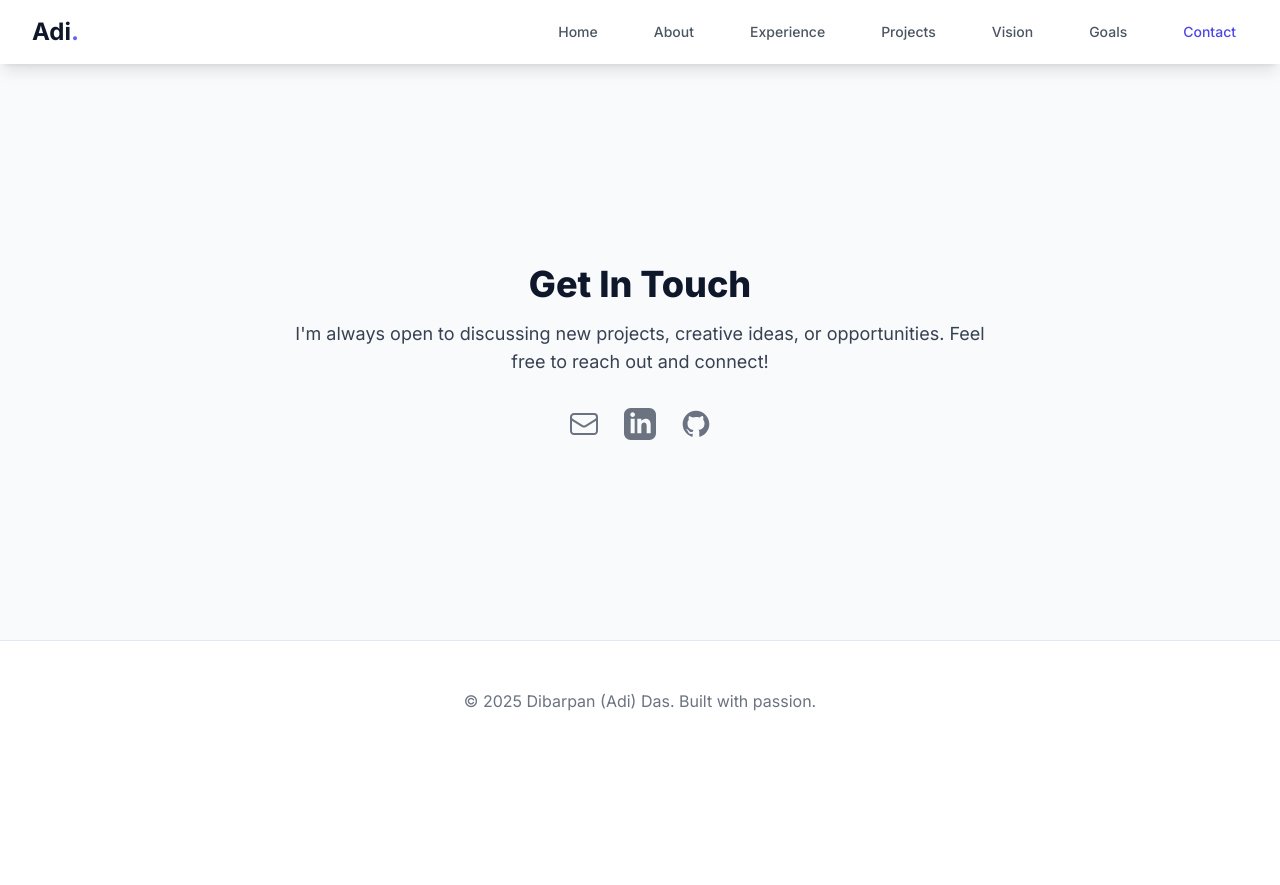
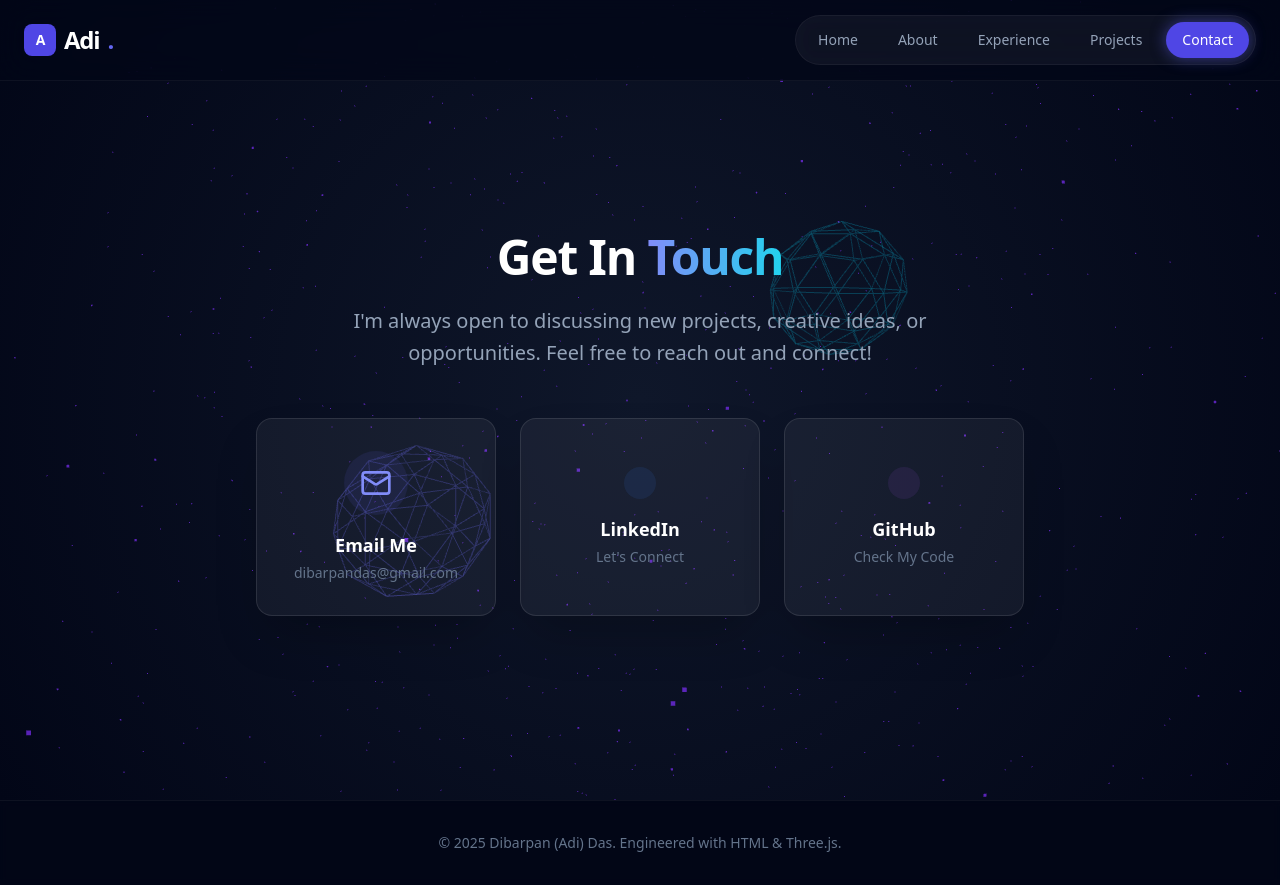
Before and after one commit to DibarpanDAS/Dibarpan-Das, a plain HTML site: page contact.html in a window 1280 px wide. Before the commit the page ends 800 px from the top, so only its background shows below. Drawn offline with nearby package versions, Linux system fonts and the light colour scheme; animation ran at ten frames a second.

Commit message:
test
test

```diff
--- a/contact.html
+++ b/contact.html
@@ -1,206 +1,245 @@
 <!DOCTYPE html>
-<html lang="en" class="scroll-smooth">
+<html lang="en">
 <head>
     <meta charset="UTF-8">
     <meta name="viewport" content="width=device-width, initial-scale=1.0">
     <title>Contact | Dibarpan (Adi) Das</title>
-    <!-- Tailwind CSS CDN -->
+
+    <!-- 1. Load Tailwind CSS (Styling) -->
     <script src="https://cdn.tailwindcss.com"></script>
-    <!-- Google Font: Inter -->
-    <link rel="preconnect" href="https://fonts.googleapis.com">
-    <link rel="preconnect" href="https://fonts.gstatic.com" crossorigin>
-    <link href="https://fonts.googleapis.com/css2?family=Inter:wght@400;500;600;700;800&display=swap" rel="stylesheet">
+
+    <!-- 2. Load Lucide Icons -->
+    <script src="https://unpkg.com/lucide@latest"></script>
+
+    <!-- 3. Load Three.js (3D Effects) -->
+    <script src="https://cdnjs.cloudflare.com/ajax/libs/three.js/r128/three.min.js"></script>
 
     <style>
-        /* Base styles */
-        body {
-            font-family: 'Inter', sans-serif;
-            background-color: #FFFFFF; /* white */
-            color: #1E293B; /* slate-800 */
+        /* Custom Animations */
+        @keyframes fadeInUp {
+            from { opacity: 0; transform: translateY(20px); }
+            to { opacity: 1; transform: translateY(0); }
+        }
+        .animate-fade-in-up {
+            animation: fadeInUp 0.6s cubic-bezier(0.16, 1, 0.3, 1) forwards;
         }
 
-        /* Custom scrollbar */
-        ::-webkit-scrollbar {
-            width: 8px;
-        }
-        ::-webkit-scrollbar-track {
-            background: #E2E8F0; /* slate-200 */
-        }
-        ::-webkit-scrollbar-thumb {
-            background: #6366F1; /* indigo-500 */
-            border-radius: 4px;
-        }
-        ::-webkit-scrollbar-thumb:hover {
-            background: #4F46E5; /* indigo-600 */
+        /* 3D Tilt Effect Class */
+        .tilt-card {
+            transition: transform 0.1s ease-out;
+            transform-style: preserve-3d;
         }
 
-        /* Gradient Text */
-        .text-gradient {
-            background: linear-gradient(to right, #a5b4fc, #6366f1); /* indigo-300 to indigo-500 */
-            -webkit-background-clip: text;
-            -webkit-text-fill-color: transparent;
-            background-clip: text;
-            text-fill-color: transparent;
-        }
+        /* Smooth Scroll */
+        html { scroll-behavior: smooth; }
 
-        /* Scroll Reveal Animation */
-        .reveal {
-            opacity: 0;
-            transform: translateY(30px);
-            transition: opacity 0.6s ease-out, transform 0.6s ease-out;
-            will-change: opacity, transform;
-        }
-        .reveal.active {
-            opacity: 1;
-            transform: translateY(0);
-        }
+        /* Hide scrollbar for cleaner look */
+        ::-webkit-scrollbar { width: 8px; }
+        ::-webkit-scrollbar-track { background: #020617; }
+        ::-webkit-scrollbar-thumb { background: #4f46e5; border-radius: 4px; }
     </style>
 </head>
-<body class="antialiased overflow-x-hidden">
+<body class="bg-[#020617] text-slate-200 font-sans overflow-x-hidden selection:bg-indigo-500/30">
 
-    <!-- Header / Navigation -->
-    <header class="sticky top-0 z-50 w-full bg-white/80 backdrop-blur-md shadow-lg">
-        <nav class="max-w-7xl mx-auto px-4 sm:px-6 lg:px-8">
-            <div class="flex justify-between items-center h-16">
-                <!-- Logo/Name -->
-                <div class="flex-shrink-0">
-                    <a href="index.html" class="text-2xl font-bold text-slate-900">
+    <!-- 3D Background Container -->
+    <div id="canvas-container" class="fixed inset-0 z-0 pointer-events-none" style="background: radial-gradient(circle at center, #0f172a 0%, #020617 100%);"></div>
+
+    <!-- Navigation -->
+    <nav class="fixed top-0 left-0 right-0 z-50 backdrop-blur-lg bg-[#020617]/70 border-b border-white/5">
+        <div class="max-w-7xl mx-auto px-6 h-20 flex items-center justify-between">
+            <!-- Logo -->
+            <a href="index.html" class="text-2xl font-extrabold text-white cursor-pointer tracking-tighter flex items-center gap-2 group">
+                <div class="w-8 h-8 rounded-lg bg-indigo-600 flex items-center justify-center group-hover:rotate-12 transition-transform">
+                    <span class="text-white text-sm">A</span>
+                </div>
                 Adi<span class="text-indigo-500">.</span>
             </a>
-                </div>
 
             <!-- Desktop Menu -->
-                <div class="hidden md:flex md:items-center md:space-x-8">
-                    <a href="index.html" class="text-gray-600 hover:text-indigo-600 px-3 py-2 rounded-md text-sm font-medium transition duration-150">Home</a>
-                    <a href="about.html" class="text-gray-600 hover:text-indigo-600 px-3 py-2 rounded-md text-sm font-medium transition duration-150">About</a>
-                    <a href="experience.html" class="text-gray-600 hover:text-indigo-600 px-3 py-2 rounded-md text-sm font-medium transition duration-150">Experience</a>
-                    <a href="projects.html" class="text-gray-600 hover:text-indigo-600 px-3 py-2 rounded-md text-sm font-medium transition duration-150">Projects</a>
-                    <a href="vision.html" class="text-gray-600 hover:text-indigo-600 px-3 py-2 rounded-md text-sm font-medium transition duration-150">Vision</a>
-                    <a href="goals.html" class="text-gray-600 hover:text-indigo-600 px-3 py-2 rounded-md text-sm font-medium transition duration-150">Goals</a>
-                    <a href="contact.html" class="text-indigo-600 px-3 py-2 rounded-md text-sm font-medium transition duration-150" aria-current="page">Contact</a>
+            <div class="hidden md:flex items-center gap-2 bg-white/5 p-1.5 rounded-full border border-white/5 backdrop-blur-md">
+                <a href="index.html" class="nav-btn px-4 py-2 rounded-full text-sm font-medium text-slate-400 hover:text-white hover:bg-white/5 transition-all">Home</a>
+                <a href="about.html" class="nav-btn px-4 py-2 rounded-full text-sm font-medium text-slate-400 hover:text-white hover:bg-white/5 transition-all">About</a>
+                <a href="experience.html" class="nav-btn px-4 py-2 rounded-full text-sm font-medium text-slate-400 hover:text-white hover:bg-white/5 transition-all">Experience</a>
+                <a href="projects.html" class="nav-btn px-4 py-2 rounded-full text-sm font-medium text-slate-400 hover:text-white hover:bg-white/5 transition-all">Projects</a>
+                <a href="contact.html" class="nav-btn px-4 py-2 rounded-full text-sm font-medium bg-indigo-600 text-white shadow-[0_0_15px_rgba(99,102,241,0.5)] hover:bg-indigo-700 transition-all">Contact</a>
             </div>
 
             <!-- Mobile Menu Button -->
-                <div class="md:hidden flex items-center">
-                    <button id="menu-toggle" type="button" class="inline-flex items-center justify-center p-2 rounded-md text-gray-500 hover:text-slate-900 hover:bg-gray-100 focus:outline-none focus:ring-2 focus:ring-inset focus:ring-indigo-500" aria-controls="mobile-menu" aria-expanded="false">
-                        <span class="sr-only">Open main menu</span>
-                        <!-- Hamburger Icon -->
-                        <svg id="menu-icon-open" class="block h-6 w-6" xmlns="http://www.w3.org/2000/svg" fill="none" viewBox="0 0 24 24" stroke="currentColor" aria-hidden="true">
-                            <path stroke-linecap="round" stroke-linejoin="round" stroke-width="2" d="M4 6h16M4 12h16M4 18h16" />
-                        </svg>
-                        <!-- Close Icon -->
-                        <svg id="menu-icon-close" class="hidden h-6 w-6" xmlns="http://www.w3.org/2000/svg" fill="none" viewBox="0 0 24 24" stroke="currentColor" aria-hidden="true">
-                            <path stroke-linecap="round" stroke-linejoin="round" stroke-width="2" d="M6 18L18 6M6 6l12 12" />
-                        </svg>
+            <button onclick="toggleMobileMenu()" class="md:hidden p-2 text-white hover:bg-white/10 rounded-lg transition-colors">
+                <i data-lucide="menu"></i>
             </button>
         </div>
+
+        <!-- Mobile Menu Dropdown -->
+        <div id="mobile-menu" class="hidden md:hidden absolute top-20 left-0 right-0 bg-[#020617] border-b border-white/10 p-4 space-y-2">
+            <a href="index.html" class="block w-full text-left p-4 rounded-xl text-lg font-medium text-slate-400 hover:bg-white/5">Home</a>
+            <a href="about.html" class="block w-full text-left p-4 rounded-xl text-lg font-medium text-slate-400 hover:bg-white/5">About</a>
+            <a href="experience.html" class="block w-full text-left p-4 rounded-xl text-lg font-medium text-slate-400 hover:bg-white/5">Experience</a>
+            <a href="projects.html" class="block w-full text-left p-4 rounded-xl text-lg font-medium text-slate-400 hover:bg-white/5">Projects</a>
+            <a href="contact.html" class="block w-full text-left p-4 rounded-xl text-lg font-medium bg-indigo-600 text-white">Contact</a>
         </div>
     </nav>
 
-        <!-- Mobile Menu, show/hide based on menu state. -->
-        <div class="md:hidden hidden" id="mobile-menu">
-            <div class="px-2 pt-2 pb-3 space-y-1 sm:px-3">
-                <a href="index.html" class="mobile-menu-link text-gray-600 hover:bg-gray-100 hover:text-slate-900 block px-3 py-2 rounded-md text-base font-medium">Home</a>
-                <a href="about.html" class="mobile-menu-link text-gray-600 hover:bg-gray-100 hover:text-slate-900 block px-3 py-2 rounded-md text-base font-medium">About</a>
-                <a href="experience.html" class="mobile-menu-link text-gray-600 hover:bg-gray-100 hover:text-slate-900 block px-3 py-2 rounded-md text-base font-medium">Experience</a>
-                <a href="projects.html" class="mobile-menu-link text-gray-600 hover:bg-gray-100 hover:text-slate-900 block px-3 py-2 rounded-md text-base font-medium">Projects</a>
-                <a href="vision.html" class="mobile-menu-link text-gray-600 hover:bg-gray-100 hover:text-slate-900 block px-3 py-2 rounded-md text-base font-medium">Vision</a>
-                <a href="goals.html" class="mobile-menu-link text-gray-600 hover:bg-gray-100 hover:text-slate-900 block px-3 py-2 rounded-md text-base font-medium">Goals</a>
-                <a href="contact.html" class="mobile-menu-link bg-indigo-50 text-indigo-700 block px-3 py-2 rounded-md text-base font-medium" aria-current="page">Contact</a>
-            </div>
-        </div>
-    </header>
-<!-- Contact Section -->
-    <main>
-    <section id="contact" class="py-24 bg-slate-50 min-h-[calc(100vh-14rem)] flex items-center">
-        <div class="max-w-3xl mx-auto px-4 sm:px-6 lg:px-8 text-center reveal active">
-            <h2 class="text-4xl font-extrabold text-slate-900">Get In Touch</h2>
-            <p class="mt-4 text-lg text-gray-700 mb-8">
+    <!-- Main Content Area -->
+    <main class="relative z-10 pt-32 pb-20 px-6 min-h-screen flex flex-col items-center justify-center">
+
+        <!-- CONTACT SECTION -->
+        <section id="contact" class="w-full max-w-3xl text-center animate-fade-in-up flex flex-col justify-center min-h-[60vh]">
+            <h2 class="text-4xl md:text-5xl font-extrabold text-white mb-6 tracking-tight">Get In <span class="text-transparent bg-clip-text bg-gradient-to-r from-indigo-400 to-cyan-400">Touch</span></h2>
+            <p class="text-xl text-slate-400 mb-12 leading-relaxed max-w-2xl mx-auto">
                 I'm always open to discussing new projects, creative ideas, or opportunities. Feel free to reach out and connect!
             </p>
 
-            <div class="flex justify-center items-center space-x-6">
-
-                <a href="mailto:dibarpandas@gmail.com?subject=Opportunity%20Inquiry%20from%20Portfolio" class="text-gray-500 hover:text-indigo-600 transition-all duration-300 transform hover:scale-110" title="Email">
-                    <span class="sr-only">Email</span>
-                    <svg class="h-8 w-8" xmlns="http://www.w3.org/2000/svg" fill="none" viewBox="0 0 24 24" stroke-width="1.5" stroke="currentColor"><path stroke-linecap="round" stroke-linejoin="round" d="M21.75 6.75v10.5a2.25 2.25 0 01-2.25 2.25h-15a2.25 2.25 0 01-2.25-2.25V6.75m19.5 0A2.25 2.25 0 0019.5 4.5h-15a2.25 2.25 0 00-2.25 2.25m19.5 0v.243a2.25 2.25 0 01-1.07 1.916l-7.5 4.615a2.25 2.25 0 01-2.36 0L3.32 8.91a2.25 2.25 0 01-1.07-1.916V6.75" /></svg>
+            <div class="grid grid-cols-1 md:grid-cols-3 gap-6">
+                <!-- Email Card -->
+                <a href="mailto:dibarpandas@gmail.com?subject=Opportunity%20Inquiry%20from%20Portfolio" class="tilt-card-wrapper block h-full">
+                    <div class="backdrop-blur-md bg-white/5 border border-white/10 shadow-2xl rounded-2xl p-8 hover:bg-white/10 transition-colors group h-full flex flex-col items-center justify-center">
+                        <div class="p-4 rounded-full bg-indigo-500/10 mb-4 group-hover:bg-indigo-500/20 transition-colors">
+                            <i data-lucide="mail" class="text-indigo-400 w-8 h-8 group-hover:scale-110 transition-transform"></i>
+                        </div>
+                        <h3 class="text-lg font-bold text-white mb-1">Email Me</h3>
+                        <p class="text-sm text-slate-500">dibarpandas@gmail.com</p>
+                    </div>
                 </a>
 
-                <a href="https://www.linkedin.com/in/dibarpan-das-3a0205300/" class="text-gray-500 hover:text-indigo-600 transition-all duration-300 transform hover:scale-110" title="LinkedIn">
-                    <span class="sr-only">LinkedIn</span>
-                    <svg class="h-8 w-8" fill="currentColor" viewBox="0 0 24 24" aria-hidden="true">
-                        <path fill-rule="evenodd" d="M19 0h-14c-2.761 0-5 2.239-5 5v14c0 2.761 2.239 5 5 5h14c2.762 0 5-2.239 5-5v-14c0-2.761-2.238-5-5-5zm-11 19h-3v-11h3v11zm-1.5-12.268c-.966 0-1.75-.79-1.75-1.764s.784-1.764 1.75-1.764 1.75.79 1.75 1.764-.783 1.764-1.75 1.764zm13.5 12.268h-3v-5.604c0-3.368-4-3.113-4 0v5.604h-3v-11h3v1.765c1.396-2.586 7-2.777 7 2.476v6.759z" clip-rule="evenodd" />
-                    </svg>
+                <!-- LinkedIn Card -->
+                <a href="https://www.linkedin.com/in/dibarpan-das-3a0205300/" target="_blank" class="tilt-card-wrapper block h-full">
+                    <div class="backdrop-blur-md bg-white/5 border border-white/10 shadow-2xl rounded-2xl p-8 hover:bg-white/10 transition-colors group h-full flex flex-col items-center justify-center">
+                        <div class="p-4 rounded-full bg-blue-500/10 mb-4 group-hover:bg-blue-500/20 transition-colors">
+                            <i data-lucide="linkedin" class="text-blue-400 w-8 h-8 group-hover:scale-110 transition-transform"></i>
+                        </div>
+                        <h3 class="text-lg font-bold text-white mb-1">LinkedIn</h3>
+                        <p class="text-sm text-slate-500">Let's Connect</p>
+                    </div>
                 </a>
 
-                <a href="#" class="text-gray-500 hover:text-indigo-600 transition-all duration-300 transform hover:scale-110" title="GitHub">
-                    <span class="sr-only">GitHub</span>
-                    <svg class="h-8 w-8" fill="currentColor" viewBox="0 0 24 24" aria-hidden="true">
-                        <path fill-rule="evenodd" d="M12 2C6.477 2 2 6.477 2 12c0 4.418 2.865 8.165 6.839 9.489.5.092.682-.217.682-.482 0-.237-.009-.868-.013-1.703-2.782.605-3.369-1.343-3.369-1.343-.454-1.158-1.11-1.466-1.11-1.466-.908-.62.069-.608.069-.608 1.003.07 1.531 1.032 1.531 1.032.892 1.53 2.341 1.088 2.91.832.092-.647.35-1.088.636-1.338-2.22-.253-4.555-1.11-4.555-4.951 0-1.093.39-1.988 1.03-2.688-.103-.253-.446-1.272.098-2.65 0 0 .84-.27 2.75 1.026A9.564 9.564 0 0112 6.8c.85.004 1.705.115 2.504.337 1.909-1.296 2.747-1.026 2.747-1.026.546 1.379.202 2.398.1 2.65.64.7 1.028 1.595 1.028 2.688 0 3.848-2.339 4.695-4.566 4.942.359.309.678.92.678 1.855 0 1.338-.012 2.419-.012 2.747 0 .267.18.577.688.48C19.135 20.165 22 16.418 22 12c0-5.523-4.477-10-10-10z" clip-rule="evenodd" />
-                    </svg>
+                <!-- GitHub Card -->
+                <a href="#" target="_blank" class="tilt-card-wrapper block h-full">
+                    <div class="backdrop-blur-md bg-white/5 border border-white/10 shadow-2xl rounded-2xl p-8 hover:bg-white/10 transition-colors group h-full flex flex-col items-center justify-center">
+                        <div class="p-4 rounded-full bg-purple-500/10 mb-4 group-hover:bg-purple-500/20 transition-colors">
+                            <i data-lucide="github" class="text-purple-400 w-8 h-8 group-hover:scale-110 transition-transform"></i>
+                        </div>
+                        <h3 class="text-lg font-bold text-white mb-1">GitHub</h3>
+                        <p class="text-sm text-slate-500">Check My Code</p>
+                    </div>
                 </a>
             </div>
-        </div>
         </section>
+
     </main>
 
-    <!-- Footer -->
-    <footer class="bg-white border-t border-slate-200">
-        <div class="max-w-7xl mx-auto py-12 px-4 sm:px-6 lg:px-8 text-center">
-            <p class="text-gray-500">
-                &copy; 2025 Dibarpan (Adi) Das. Built with passion.
-            </p>
-        </div>
+    <footer class="relative z-10 border-t border-white/5 bg-[#020617]/50 backdrop-blur-sm py-8 text-center text-slate-500 text-sm">
+        &copy; 2025 Dibarpan (Adi) Das. Engineered with HTML & Three.js.
     </footer>
 
+    <!-- SCRIPTS -->
     <script>
-        // Scroll Reveal Animation
-        function revealSections() {
-            const observer = new IntersectionObserver((entries) => {
-                entries.forEach(entry => {
-                    if (entry.isIntersecting) {
-                        entry.target.classList.add('active');
-                        observer.unobserve(entry.target);
+        // 1. Initialize Icons
+        lucide.createIcons();
+
+        function toggleMobileMenu() {
+            const menu = document.getElementById('mobile-menu');
+            menu.classList.toggle('hidden');
         }
-                });
-            }, {
-                threshold: 0.1 // Trigger when 10% of the element is visible
+
+        // 2. Three.js Background Logic
+        const initThreeJS = () => {
+            const container = document.getElementById('canvas-container');
+            if (!container) return;
+
+            const scene = new THREE.Scene();
+            scene.fog = new THREE.FogExp2(0x05040f, 0.002);
+
+            const camera = new THREE.PerspectiveCamera(75, window.innerWidth / window.innerHeight, 0.1, 1000);
+            const renderer = new THREE.WebGLRenderer({ alpha: true, antialias: true });
+
+            renderer.setSize(window.innerWidth, window.innerHeight);
+            renderer.setPixelRatio(Math.min(window.devicePixelRatio, 2));
+            container.appendChild(renderer.domElement);
+
+            // Particles
+            const particlesGeometry = new THREE.BufferGeometry();
+            const particlesCount = 2000;
+            const posArray = new Float32Array(particlesCount * 3);
+            for(let i = 0; i < particlesCount * 3; i++) {
+                posArray[i] = (Math.random() - 0.5) * 15;
+            }
+            particlesGeometry.setAttribute('position', new THREE.BufferAttribute(posArray, 3));
+            const particlesMaterial = new THREE.PointsMaterial({ size: 0.015, color: 0x6d28d9, transparent: true, opacity: 0.8, blending: THREE.AdditiveBlending });
+            const particlesMesh = new THREE.Points(particlesGeometry, particlesMaterial);
+            scene.add(particlesMesh);
+
+            // Floating Orbs
+            const geometry = new THREE.IcosahedronGeometry(1, 1);
+            const material1 = new THREE.MeshBasicMaterial({ color: 0x06b6d4, wireframe: true, transparent: true, opacity: 0.15 });
+            const material2 = new THREE.MeshBasicMaterial({ color: 0x6366f1, wireframe: true, transparent: true, opacity: 0.15 });
+            const orb1 = new THREE.Mesh(geometry, material1);
+            const orb2 = new THREE.Mesh(geometry, material2);
+            orb1.position.set(3, 2, -5);
+            orb2.position.set(-3, -2, -4);
+            scene.add(orb1); scene.add(orb2);
+
+            camera.position.z = 3;
+
+            // Mouse Interaction
+            let mouseX = 0, mouseY = 0;
+            document.addEventListener('mousemove', (e) => {
+                mouseX = e.clientX / window.innerWidth - 0.5;
+                mouseY = e.clientY / window.innerHeight - 0.5;
             });
 
-            document.querySelectorAll('.reveal').forEach(section => {
-                observer.observe(section);
+            // Animation
+            const animate = () => {
+                requestAnimationFrame(animate);
+                particlesMesh.rotation.y += 0.0005;
+                particlesMesh.rotation.x += 0.0002;
+
+                // Interactive rotation
+                particlesMesh.rotation.x += 0.05 * (mouseY * 0.5 - particlesMesh.rotation.x);
+                particlesMesh.rotation.y += 0.05 * (mouseX * 0.5 - particlesMesh.rotation.y);
+
+                const time = Date.now() * 0.001;
+                orb1.position.y = Math.sin(time) * 0.5 + 2;
+                orb1.rotation.x = time * 0.2;
+                orb2.position.y = Math.cos(time) * 0.5 - 2;
+                orb2.rotation.y = time * 0.2;
+
+                renderer.render(scene, camera);
+            };
+            animate();
+
+            // Resize
+            window.addEventListener('resize', () => {
+                camera.aspect = window.innerWidth / window.innerHeight;
+                camera.updateProjectionMatrix();
+                renderer.setSize(window.innerWidth, window.innerHeight);
             });
-        }
+        };
 
-        // Check if DOM is already loaded. If so, run immediately. Otherwise, wait.
-        if (document.readyState === "loading") {
-            document.addEventListener('DOMContentLoaded', revealSections);
-        } else {
-            revealSections();
-        }
+        // 3. Tilt Card Effect Logic
+        document.querySelectorAll('.tilt-card-wrapper').forEach(card => {
+            card.addEventListener('mousemove', (e) => {
+                const rect = card.getBoundingClientRect();
+                const x = e.clientX - rect.left;
+                const y = e.clientY - rect.top;
+                const centerX = rect.width / 2;
+                const centerY = rect.height / 2;
+                const rotateX = ((y - centerY) / centerY) * -10;
+                const rotateY = ((x - centerX) / centerX) * 10;
 
-        // Mobile Menu Toggle
-        const menuToggle = document.getElementById('menu-toggle');
-        const mobileMenu = document.getElementById('mobile-menu');
-        const menuIconOpen = document.getElementById('menu-icon-open');
-        const menuIconClose = document.getElementById('menu-icon-close');
-
-        menuToggle.addEventListener('click', () => {
-            const isExpanded = menuToggle.getAttribute('aria-expanded') === 'true';
-            menuToggle.setAttribute('aria-expanded', !isExpanded);
-            mobileMenu.classList.toggle('hidden');
-            menuIconOpen.classList.toggle('hidden');
-            menuIconClose.classList.toggle('hidden');
+                // Find the inner content div to apply transform
+                const inner = card.querySelector('div');
+                if(inner) inner.style.transform = `perspective(1000px) rotateX(${rotateX}deg) rotateY(${rotateY}deg) scale3d(1.02, 1.02, 1.02)`;
             });
 
-        // Close mobile menu when a link is clicked
-        const mobileMenuLinks = document.querySelectorAll('.mobile-menu-link');
-        mobileMenuLinks.forEach(link => {
-            link.addEventListener('click', () => {
-                // No need to manually close, as a new page is loading which will reset the state
+            card.addEventListener('mouseleave', () => {
+                const inner = card.querySelector('div');
+                if(inner) inner.style.transform = `perspective(1000px) rotateX(0deg) rotateY(0deg) scale3d(1, 1, 1)`;
             });
         });
+
+        // Run Three.js
+        initThreeJS();
     </script>
-
 </body>
 </html>
```
Lines whose indentation alone changed are shown as unchanged.
